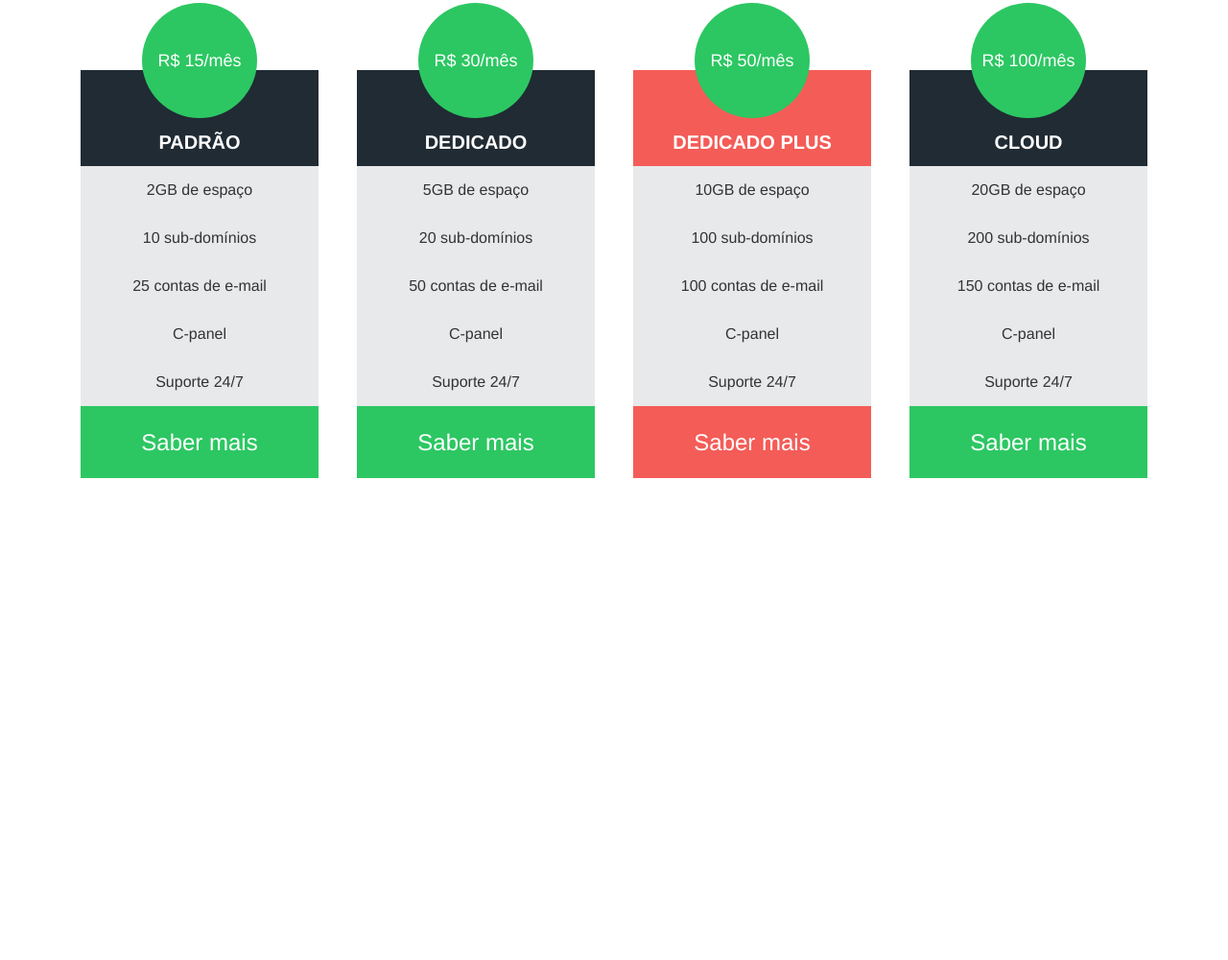
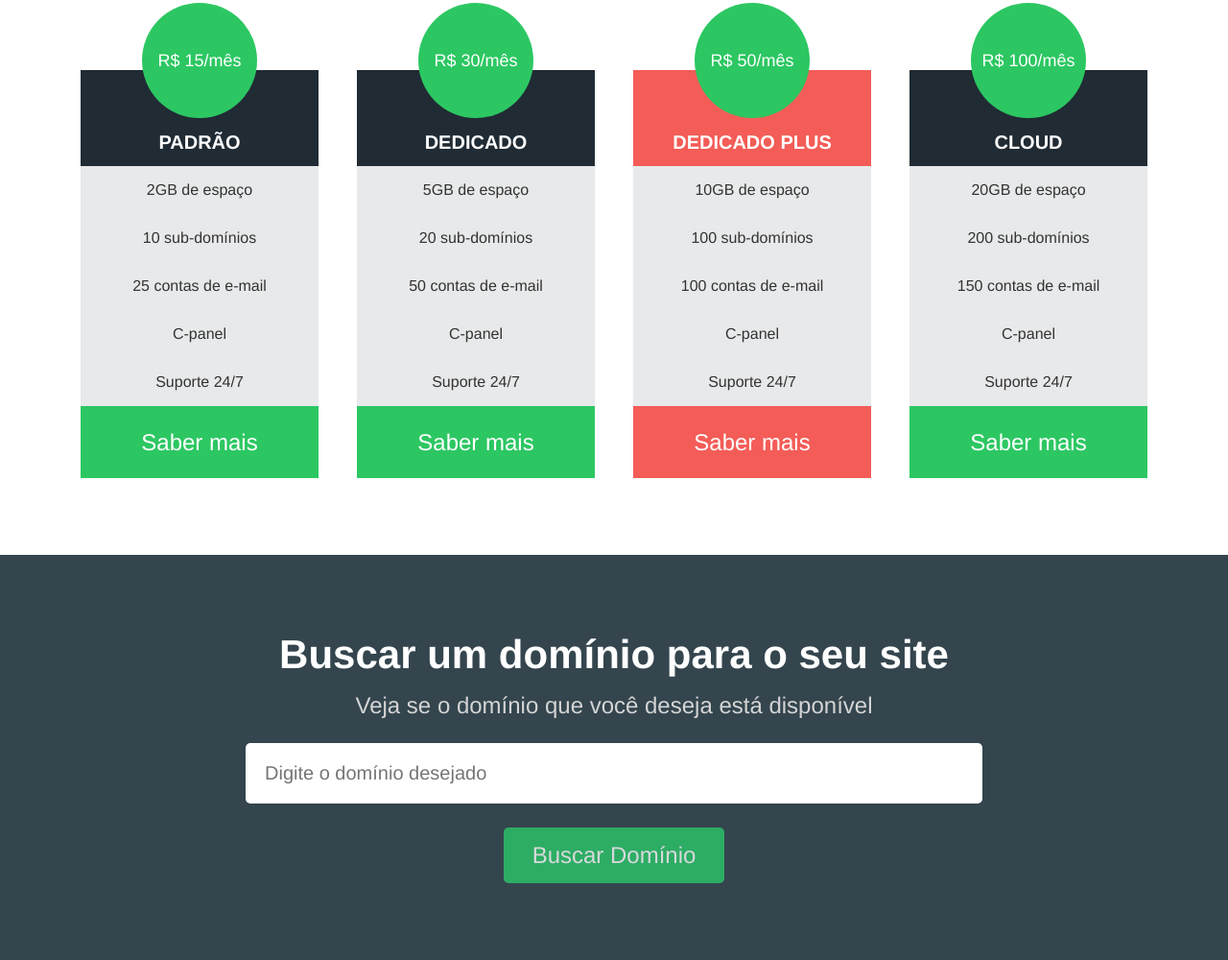
Before and after one commit to Andre-Francelino/Projeto-HDC-Host, a plain HTML site: page index.html in a window 1280 px wide. Shown: the part 1053-2053 px from the top of the page at 96% size. Before the commit the page ends 1631 px from the top, so only its background shows below. Drawn offline with Linux system fonts and the light colour scheme.

Commit message:
seção Buscar Domínio HTML e CSS

```diff
--- a/css/styles.css
+++ b/css/styles.css
@@ -209,3 +209,50 @@ nav {
 .plan .recommended {
     background-color: #f45c57;
 }
+
+/* Buscar Domínio */
+
+.searchdomain-container {
+    background-color: #34454e;
+    text-align: center;
+    padding: 5rem 0;
+}
+
+.searchdomain-container h2 {
+    color: #FFF;
+    font-size: 42px;
+    margin-bottom: 15px;
+}
+
+.searchdomain-container p {
+    color: #d5d5d5;
+    font-size: 24px;
+    margin-bottom: 25px;
+}
+
+.searchdomain-container input {
+    display: block;
+    border: none;
+    border-radius: 5px;
+    margin: 0 auto;
+}
+
+.searchdomain-container input[type="text"] {
+    width: 60%;
+    padding: 20px;
+    font-size: 20px;
+    margin-bottom: 25px;
+}
+
+.searchdomain-container input[type="submit"] {
+    background-color: #2cc76a;
+    padding: 15px 30px;
+    color: #fff;
+    font-size: 24px;
+    cursor: pointer;
+    opacity: 0.8;
+}
+
+.searchdomain-container input[type="submit"]:hover {
+    opacity: 1;
+}
--- a/index.html
+++ b/index.html
@@ -131,6 +131,14 @@
                     </div>
                 </div>
             </section>
+            <section class="searchdomain-container">
+                <h2>Buscar um domínio para o seu site</h2>
+                <p>Veja se o domínio que você deseja está disponível</p>
+                <form>
+                    <input type="text" name="domain" id="domain" placeholder="Digite o domínio desejado" />
+                    <input type="submit" value="Buscar Domínio" />
+                </form>
+            </section>
         </main>
     </div>
 </body>
```
